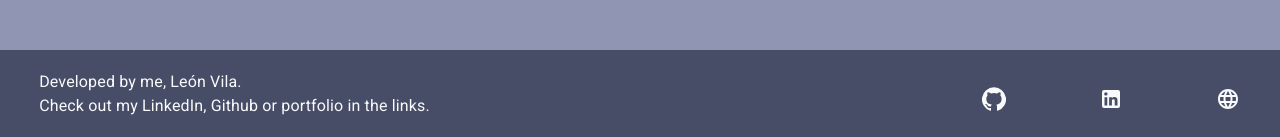
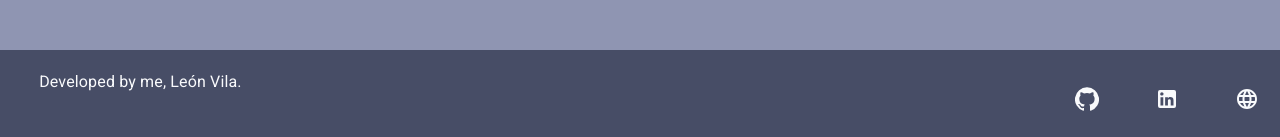
Before and after one commit to leonvila98/jokeWeb, a React (Create React App) app: page /home in a window 1280 px wide. Shown: the part 660-797 px from the top of the page. Built offline with nearby package versions, Linux system fonts and the light colour scheme; no server answers.

Commit message:
snackbar

```diff
--- a/src/components/footer/Footer.jsx
+++ b/src/components/footer/Footer.jsx
@@ -25,6 +25,7 @@ const useStyles = makeStyles({
     flexDirection:'row',
   },
   icon:{
+      margin:'1.5%',
       backgroundColor:'#474d66',
       color:'#F9FAFC',
   },
@@ -51,9 +52,6 @@ function Footer() {
                 <Typography className={classes.typography2}>
                     Developed by me, León Vila.
                 </Typography>
-                <Typography className={classes.typography2}>
-                    Check out my LinkedIn, Github or portfolio in the links.
-                </Typography>
             </div>
             <div className='linksFooter'>
                 <a href={GITHUB}><BottomNavigationAction label="" icon={<GitHubIcon className={classes.icon}/>} /></a>
--- a/src/components/home/Home.jsx
+++ b/src/components/home/Home.jsx
@@ -99,6 +99,7 @@ function Home(props) {
     return (
         <ThemeProvider theme={theme}>
             <div className='home-container'>
+                <Header/>
                 <Snackbar
                     anchorOrigin={{
                         vertical: 'top',
@@ -112,7 +113,6 @@ function Home(props) {
                         NSFW mode activated !
                     </Alert>
                 </Snackbar>
-                <Header/>
                 <div className='home-controls'>
                     <div className='switch-nsfw'>
                         <Switch
--- a/src/components/home/home.css
+++ b/src/components/home/home.css
@@ -62,7 +62,7 @@ a{
     text-decoration: none;
     font-family: 'Roboto', sans-serif;
     font-weight: 700;
-    margin:3%
+    /* margin:1% */
     /* height: 80%;
     width: 20%; */
 }
--- a/src/components/navBar/Header.jsx
+++ b/src/components/navBar/Header.jsx
@@ -57,6 +57,7 @@ const useStyles = makeStyles(() => ({
 		justifyContent: "space-between",
 	},
 	drawerContainer: {
+		backgroundColor: "#8f95b2",
 		padding: "20px 30px",
 	},
 }));
@@ -145,12 +146,13 @@ export default function Header() {
 			return (
 			<Link
 				{...{
-				component: RouterLink,
-				to: href,
-				color: "inherit",
-				style: { textDecoration: "none" },
-				key: label,
+					component: RouterLink,
+					to: href,
+					color: "inherit",
+					style: { textDecoration: "none" },
+					key: label,
 				}}
+				onClick={handleMenuClick}
 			>
 				<MenuItem>{label}</MenuItem>
 			</Link>
```
